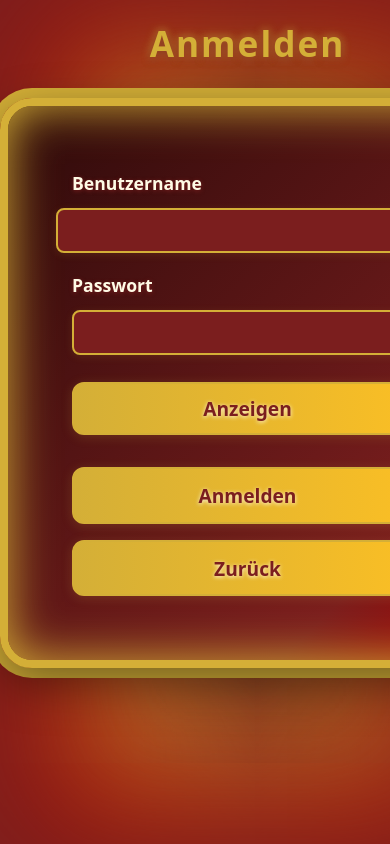
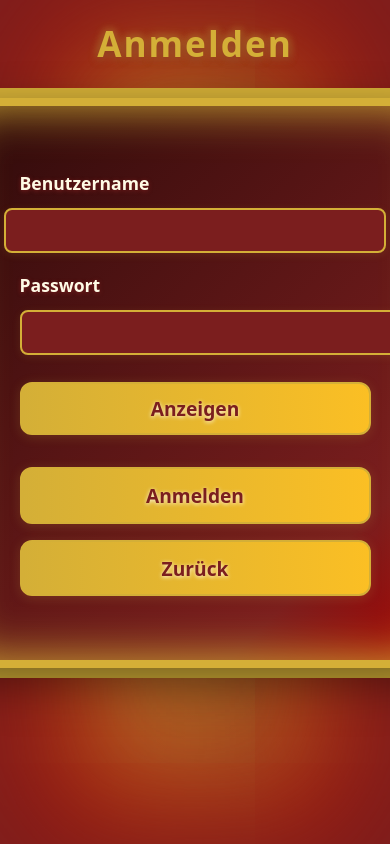
Before and after one commit to Cyril234/Casino, a React (Vite) app in the folder Documents/Module/Casino/casino-frontend/: page /login-with-email-and-password in a window 390 px wide. Built offline with nearby package versions, Linux system fonts and the light colour scheme.

Commit message:
fullscreen css style

```diff
--- a/Documents/Module/Casino/casino-frontend/src/styles/App.css
+++ b/Documents/Module/Casino/casino-frontend/src/styles/App.css
@@ -5,7 +5,7 @@ body {
 }
 
 #root {
-  max-width: 1980px;
+  max-width: 1900px;
   margin: 0 auto;
   padding: 2rem;
   display: flex;}
--- a/Documents/Module/Casino/casino-frontend/src/styles/LoginWithUsernameAndPassword.css
+++ b/Documents/Module/Casino/casino-frontend/src/styles/LoginWithUsernameAndPassword.css
@@ -3,12 +3,13 @@ input[type="email"] {
     background: #7b1e1e;
     color: #ffd700;
     border: 2px solid #d4af37;
-    border-radius: 8px;
+    border-radius: 0;
     font-size: 1rem;
     padding: 0.7rem 1.2rem;
     margin: 0.25rem 0 1.2rem 0;
-    width: auto;
-    box-shadow: 0 2px 8px rgba(212,175,55,0.12);
+    width: 100vw;
+    max-width: 100vw;
+    box-shadow: none;
     outline: none;
     transition: border-color 0.2s, box-shadow 0.2s;
 }
@@ -17,12 +18,13 @@ input[type="password"] {
     background: #7b1e1e;
     color: #ffd700;
     border: 2px solid #d4af37;
-    border-radius: 8px;
+    border-radius: 0;
     font-size: 1rem;
     padding: 0.7rem 1.2rem;
     margin: 0.25rem 0 1.2rem 0;
-    width: auto;
-    box-shadow: 0 2px 8px rgba(212,175,55,0.12);
+    width: 100vw;
+    max-width: 100vw;
+    box-shadow: none;
     outline: none;
     transition: border-color 0.2s, box-shadow 0.2s;
 }
@@ -42,23 +44,28 @@ input[type="password"]:focus {
     display: flex;
     background: radial-gradient(ellipse at 60% 40%, #2d0a0a 0%, #7b1e1e 60%, #a80000 90%, #d4af37 100%);
     box-shadow: 0 0 120px 40px #7b1e1e inset, 0 0 180px 60px #a80000 inset, 0 0 320px 120px #d4af37 inset;
-    position: relative;
-    width: auto;
+    width: 100vw;
     overflow: hidden;
-    padding-top: 3rem;
+    padding-top: 0;
+    margin: 0;
+    align-items: stretch;
 }
 
  .register-form {
     background: linear-gradient(135deg, #2d0a0a 0%, #7b1e1e 80%, #a80000 100%);
-    border: 8px solid #d4af37;
-    box-shadow: 0 0 48px 0 #d4af37 inset, 0 16px 48px rgba(0,0,0,0.45), 0 0 0 10px #d4af37;
+    border: none;
+    box-shadow: none;
     display: flex;
     animation: fadeIn 0.8s ease;
     backdrop-filter: blur(2px);
-    border-radius: 32px;
-    padding: 4rem;
-    width: auto;
-    height: auto;
+    border-radius: 0;
+    padding: 0;
+    width: 100vw;
+    height: 100vh;
+    margin: 0;
+    flex-direction: column;
+    justify-content: center;
+    align-items: center;
 }
 
 .register-title {
@@ -95,17 +102,18 @@ input[type="password"]:focus {
 }
 
 .next-btn {
-    width: auto;
+    width: 100vw;
+    max-width: 100vw;
     margin-top: 2rem;
-    padding: 0.8rem 2.5rem;
+    padding: 0.8rem 0;
     font-size: 1.2rem;
     background: linear-gradient(90deg, #d4af37 0%, #fbbf24 100%);
     color: #7b1e1e;
-    border: 2px solid #d4af37;
-    border-radius: 12px;
+    border: none;
+    border-radius: 0;
     cursor: pointer;
     font-weight: 700;
-    box-shadow: 0 2px 12px rgba(212,175,55,0.18);
+    box-shadow: none;
     transition: background 0.2s, transform 0.2s, box-shadow 0.2s;
     text-shadow: 0 1px 4px #fffbe6;
 }
@@ -124,21 +132,23 @@ input[type="password"]:focus {
 
 @media (max-width: 1000px) {
     .register-form {
-        max-width: auto;
-        width: auto;
+        width: 100vw;
+        max-width: 100vw;
+        height: 100vh;
+        border-radius: 0;
+        box-shadow: none;
+        border: none;
+        padding: 0;
+        margin: 0;
     }
-.register-form {
-    background: linear-gradient(135deg, #2d0a0a 0%, #7b1e1e 80%, #a80000 100%);
-    border: 8px solid #d4af37;
-    box-shadow: 0 0 48px 0 #d4af37 inset, 0 16px 48px rgba(0,0,0,0.45), 0 0 0 10px #d4af37;
-    display: flex;
-    animation: fadeIn 0.8s ease;
-    backdrop-filter: blur(2px);
-    border-radius: 32px;
-    padding: 4rem;
-    max-width: auto;
-    width: auto;
-    height: auto;
-    margin-top: 0;
+    input[type="text"],
+    input[type="email"],
+    input[type="password"],
+    .next-btn {
+        width: 100vw;
+        max-width: 100vw;
+        border-radius: 0;
+        box-shadow: none;
+        border: none;
+    }
 }
-}
```
